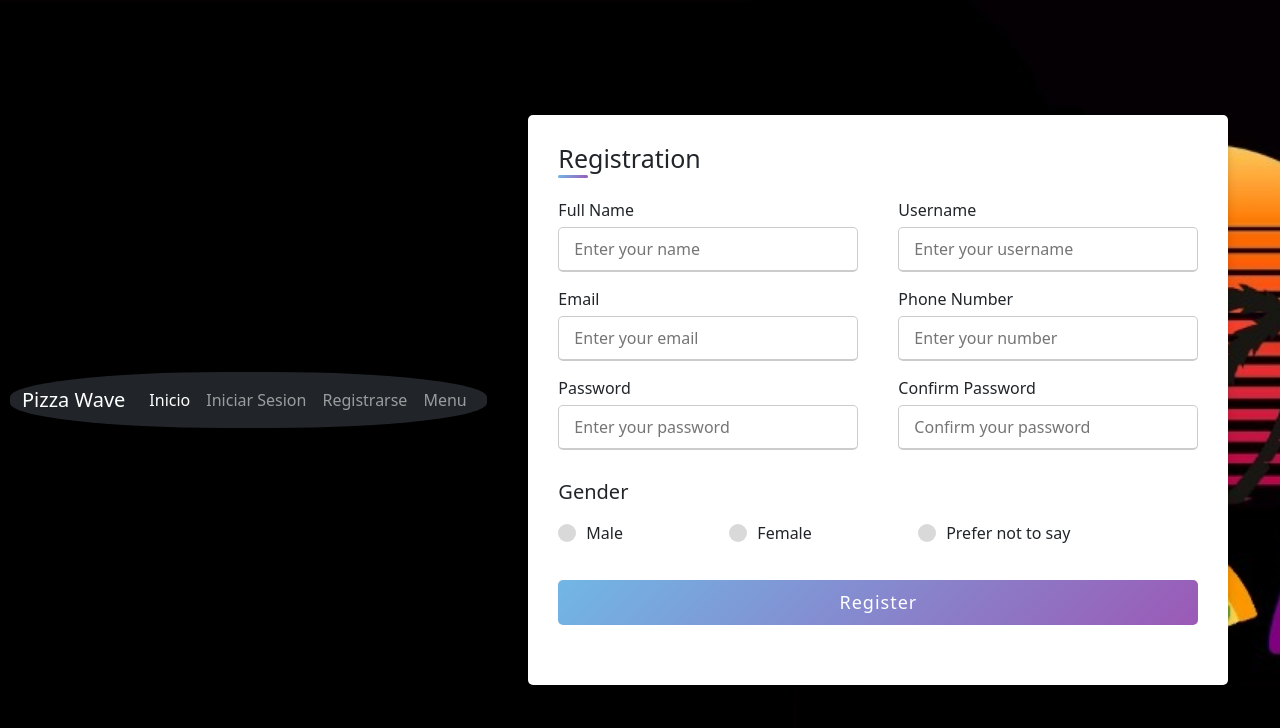
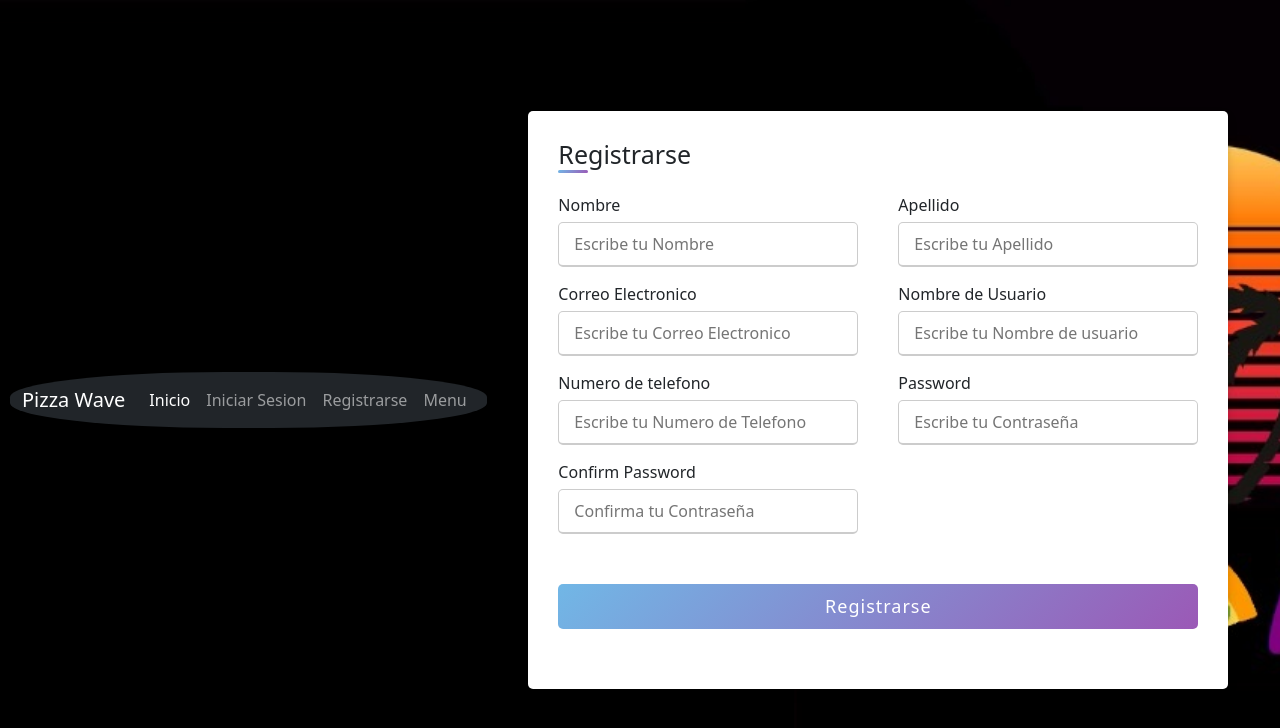
Before and after one commit to Midari-tokitsun/Proyects22, a Django app: page /signup/ in a window 1280 px wide. Shown: the top 728 px of the page. Run offline with Django 4.2, Linux system fonts and the light colour scheme.

Commit message:
Actualizaciones hechas el 10/3/23

```diff
--- a/restaurant/main/urls.py
+++ b/restaurant/main/urls.py
@@ -27,6 +27,10 @@ urlpatterns = [
     path('admin/', admin.site.urls),
 
 # VISTA DE CLIENTE
+    path("registrarusuarioenellogin",views.registrarusuarioenellogin, name="registrarusuarioenellogin"),# REgistro de usuario en EL SIGNUP
+
+
+
     path("registrousuarios/",views.tableuser, name="tableuser"),# REgistro y tabla de clientes Cliente
     path("registrartablausuario/",views.registrarentablausuario, name="registrarentablausuario"),# REgistro Cliente EN LA TABLA
 
--- a/restaurant/restaurantwebsite/templates/signup.html
+++ b/restaurant/restaurantwebsite/templates/signup.html
@@ -68,63 +68,50 @@
   </nav>
 
   <div class="container">
-    <div class="title">Registration</div>
+    <div class="title">Registrarse</div>
     <div class="content">
-      <form action="#">
+      <form action="{% url 'registrarusuarioenellogin' %}" method="POST">
+        {% csrf_token %}
         <div class="user-details">
           <div class="input-box">
-            <span class="details">Full Name</span>
-            <input type="text" placeholder="Enter your name" required>
+            <span class="details">Nombre</span>
+            <input name="nombre" type="text" placeholder="Escribe tu Nombre" required>
           </div>
           <div class="input-box">
-            <span class="details">Username</span>
-            <input type="text" placeholder="Enter your username" required>
+            <span class="details">Apellido</span>
+            <input name="apellido" type="text" placeholder="Escribe tu Apellido" required>
           </div>
           <div class="input-box">
-            <span class="details">Email</span>
-            <input type="text" placeholder="Enter your email" required>
+            <span class="details">Correo Electronico</span>
+            <input name="email" type="email" placeholder="Escribe tu Correo Electronico" required>
           </div>
           <div class="input-box">
-            <span class="details">Phone Number</span>
-            <input type="text" placeholder="Enter your number" required>
+            <span class="details">Nombre de Usuario</span>
+            <input name="username" type="text" placeholder="Escribe tu Nombre de usuario" required>
+          </div>
+          <div class="input-box">
+            <span class="details">Numero de telefono</span>
+            <input type="text" placeholder="Escribe tu Numero de Telefono" required>
           </div>
           <div class="input-box">
             <span class="details">Password</span>
-            <input type="text" placeholder="Enter your password" required>
+            <input name="password" type="text" placeholder="Escribe tu Contraseña" required>
           </div>
           <div class="input-box">
             <span class="details">Confirm Password</span>
-            <input type="text" placeholder="Confirm your password" required>
+            <input name="confirm_password" type="text" placeholder="Confirma tu Contraseña" required>
           </div>
         </div>
-        <div class="gender-details">
-          <input type="radio" name="gender" id="dot-1">
-          <input type="radio" name="gender" id="dot-2">
-          <input type="radio" name="gender" id="dot-3">
-          <span class="gender-title">Gender</span>
-          <div class="category">
-            <label for="dot-1">
-            <span class="dot one"></span>
-            <span class="gender">Male</span>
-          </label>
-          <label for="dot-2">
-            <span class="dot two"></span>
-            <span class="gender">Female</span>
-          </label>
-          <label for="dot-3">
-            <span class="dot three"></span>
-            <span class="gender">Prefer not to say</span>
-            </label>
-          </div>
-        </div>
+
+
         <div class="button">
-          <input type="submit" value="Register">
+          <input type="submit" value="Registrarse">
         </div>
       </form>
     </div>
   </div>
-<hr>
 
+<br>
 
 </body>
 </html>
--- a/restaurant/restaurantwebsite/views.py
+++ b/restaurant/restaurantwebsite/views.py
@@ -27,6 +27,39 @@ def tableuser(request):
 
     return render(request,"usuarios.html",context)
 
+from django.contrib.auth.hashers import make_password
+def registrarusuarioenellogin(request):
+
+    if request.method == 'POST':
+        nombre = request.POST['nombre']
+        apellido = request.POST['apellido']
+        username = request.POST['username']
+        email = request.POST['email']
+        password = request.POST['password']
+        confirm_password = request.POST['confirm_password']
+
+
+        if password != confirm_password:
+            context = {'error': 'Passwords do not match'}
+            return render(request, 'signup.html', context)
+
+        # Encriptar la contraseña
+        password_encrypted = make_password(password)
+
+        user = insertuser.objects.create(
+        nombre=nombre,
+        apellido=apellido,
+        username=username,
+        email=email,
+        password=password_encrypted,
+
+
+
+          )
+        user.save()
+        return redirect('home')
+    return render(request, 'signup.html')
+
 
 
 def registrarentablausuario(request):
@@ -40,6 +73,7 @@ def registrarentablausuario(request):
          saverecord.password=request.POST.get('password')
          saverecord.estado=request.POST.get('estado')
          saverecord.apellido=request.POST.get('apellido')
+
 
          saverecord.save()
 
```
Also changed, not shown: restaurant/restaurantwebsite/static/js/home.js (added).
